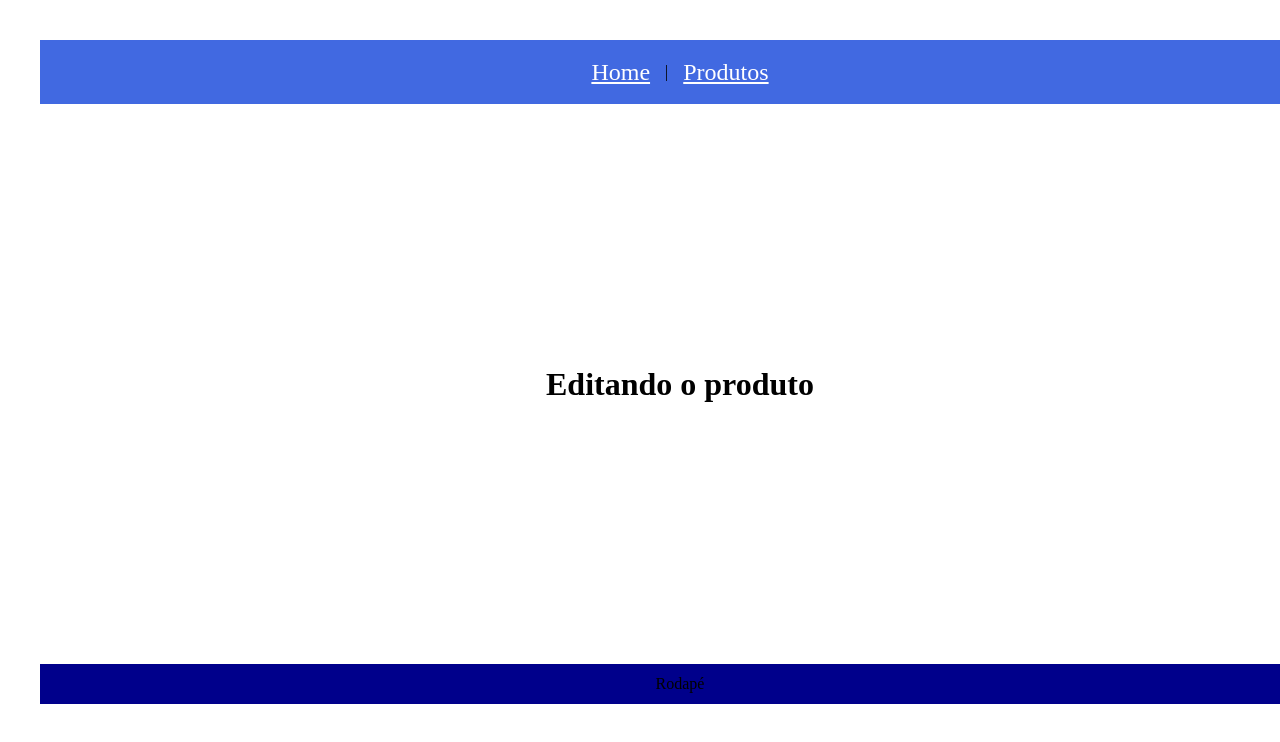
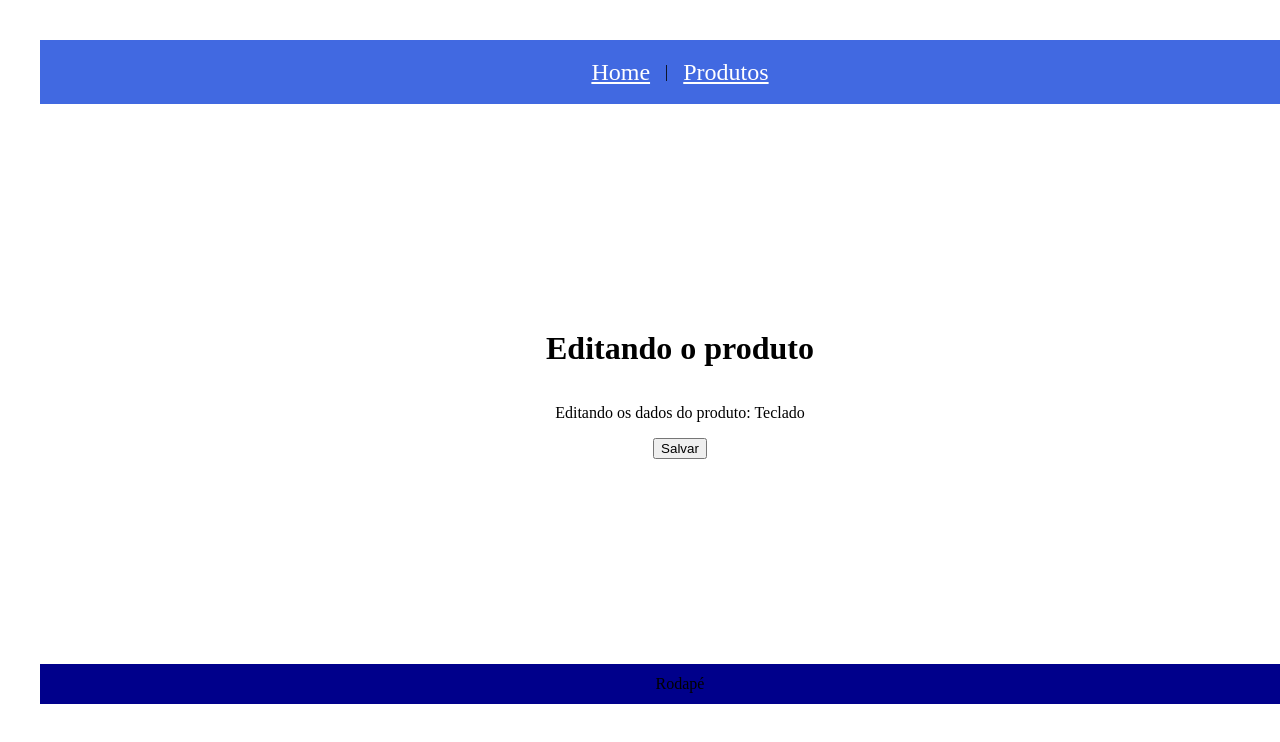
Before and after one commit to anapaulans/1TDSR_aula-rotas, a React (Vite) app in the folder aula-rotas/: page /produtos/editar/1 in a window 1280 px wide. Shown: the top 742 px of the page. Built offline with nearby package versions, Linux system fonts and the light colour scheme.

Commit message:
Usando useParams, useNavigate

```diff
--- a/aula-rotas/src/routes/EditarProdutos/EditarProdutos.jsx
+++ b/aula-rotas/src/routes/EditarProdutos/EditarProdutos.jsx
@@ -1,8 +1,25 @@
-export default function EditarProduto(){
+import {useParams, useNavigate } from "react-router-dom"
+import { ListaProdutos } from "../../components/ListaProdutos"
 
-  return(
+export default function EditarProduto() {
+
+  const lista = ListaProdutos
+  const navegacao = useNavigate()
+  const {id} = useParams()
+
+  const proc = lista.filter(prod => prod.id == id)
+  const produto = proc[0]
+
+  const salvar = () => {
+    alert(`Produto: ${produto.nome} editado com sucesso!`)
+    return navegacao('/produtos')
+  }
+
+  return (
     <main>
-        <h1>Editando o produto </h1>
+        <h1>Editando o produto</h1>
+        <p>Editando os dados do produto: {produto.nome}</p>
+        <button onClick={salvar}>Salvar</button>
     </main>
   )
 }
```
